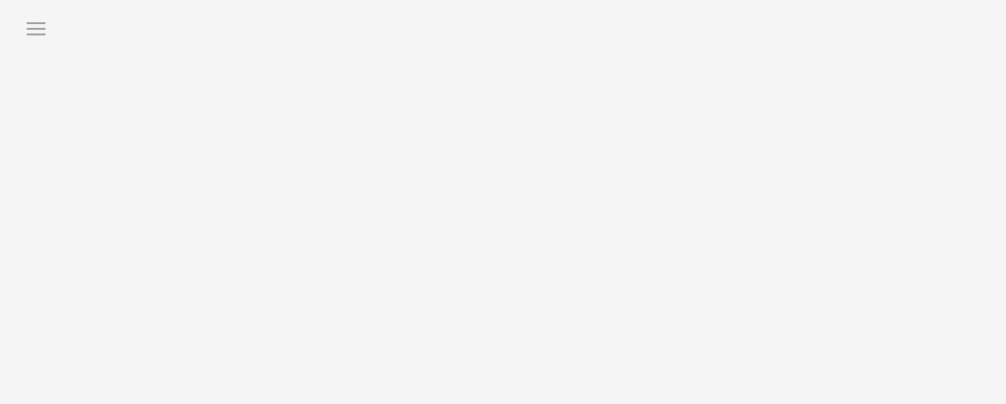
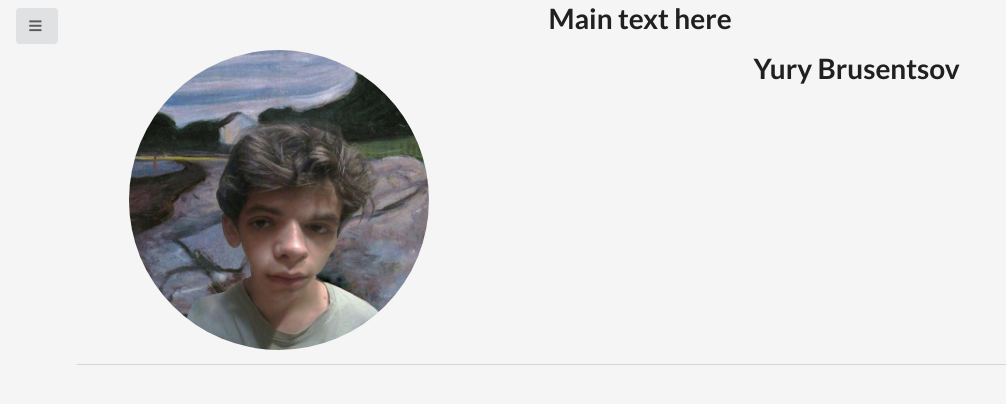
Before and after one commit to goveo/goveo.github.io, a plain HTML site: page index.html in a window 1280 px wide. Shown: the whole page, without its empty margins (0-1006 px from the left). Drawn offline with nearby package versions, Linux system fonts and the light colour scheme.

Commit message:
added rows

```diff
--- a/index.html
+++ b/index.html
@@ -2,6 +2,7 @@
 <html>
 
 <head>
+    <meta charset="utf-8">
     <title>Yury Brusentsov</title>
     <script src="https://ajax.googleapis.com/ajax/libs/jquery/1.11.2/jquery.min.js"></script>
     <script src="https://unpkg.com/vue"></script>
@@ -9,30 +10,56 @@
     <script src="https://cdn.jsdelivr.net/npm/lodash@4.13.1/lodash.min.js"></script>
     <script src="https://cdnjs.cloudflare.com/ajax/libs/socket.io/2.0.4/socket.io.js"></script>
     <script src='https://cdnjs.cloudflare.com/ajax/libs/mustache.js/2.2.1/mustache.min.js'></script>
-    <link href="https://netdna.bootstrapcdn.com/font-awesome/4.0.3/css/font-awesome.min.css" rel="stylesheet">
     <link href="http://code.ionicframework.com/ionicons/2.0.1/css/ionicons.min.css" rel="stylesheet">
-    <script src="https://maxcdn.bootstrapcdn.com/bootstrap/3.3.1/js/bootstrap.min.js"></script>
-    <link rel="stylesheet" href="https://maxcdn.bootstrapcdn.com/bootstrap/3.3.1/css/bootstrap.min.css">
-    <link rel="stylesheet" href="https://maxcdn.bootstrapcdn.com/bootstrap/3.3.1/css/bootstrap.min.css">
+    <link rel="stylesheet" href="https://cdnjs.cloudflare.com/ajax/libs/semantic-ui/2.2.13/semantic.min.css">
     <link rel="stylesheet" href="style.css">
+    <script src="https://cdnjs.cloudflare.com/ajax/libs/semantic-ui/2.2.13/semantic.min.js"></script>
 </head>
 
 <body>
     <div id="app">
         <header>
-            <button @click="show = !show">
-                <i class="ion-navicon"></i>
+            <button class="ui icon button" @click="show = !show">
+                <div v-if="show">
+                    <i class="chevron left icon"></i>
+                </div>
+                <div v-else>
+                    <i class="sidebar icon"></i>
+                </div>
+
             </button>
         </header>
 
         <transition name="slide">
             <aside v-show="show">
-                <a href="#about"><h2 class="center">About</h2></a>
-                <a href="#programming"><h2 class="center">Programming</h2></a>
-                <a href="#interests"><h2 class="center">Interests</h2></a>
-                <a href="#contacts"><h2 class="center">Contacts</h2></a>
+                <a href="#about">
+                    <h2 class="center">About</h2>
+                </a>
+                <a href="#programming">
+                    <h2 class="center">Programming</h2>
+                </a>
+                <a href="#interests">
+                    <h2 class="center">Interests</h2>
+                </a>
+                <a href="#contacts">
+                    <h2 class="center">Contacts</h2>
+                </a>
             </aside>
         </transition>
+
+        <main class="ui container">
+            <h1 class="center">Main text here</h1>
+            <div class="ui grid">
+                <div class="six wide center aligned column">
+                    <img class="ui centered medium circular image" src="src/patau.jpg">
+                </div>
+                <div class="ten wide center aligned column">
+                    <h1 class="">Yury Brusentsov</h1>
+                </div>
+            </div>
+            <div class="ui divider"></div>
+        </main>
+
     </div>
 
     <script src="model.js"></script>
--- a/style.css
+++ b/style.css
@@ -39,24 +39,6 @@ aside h2 {
 	color: #afafaf;
 }
 
-button {
-	background: transparent;
-	border: 0;
-	width: 40px;
-	height: 40px;
-	font-size: 30px;
-	outline: none;
-	color: #9f9f9f;
-	cursor: pointer;
-	border-right: 50%;
-	transition: all .3s easy-in-out;
-}
-
-button:active {
-	background-color: rgba(0, 0, 0, 0.1);
-}
-
-
 /* Анимация перехода */
 
 .slide-enter-active,
```
